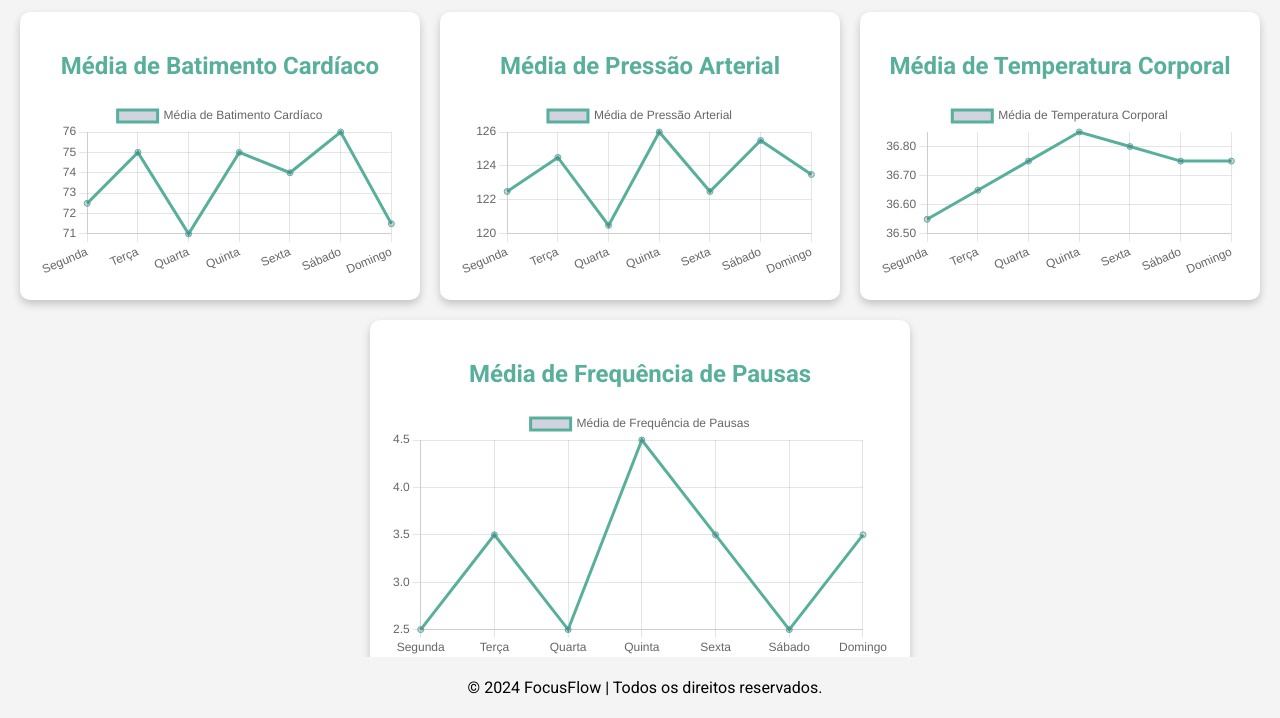
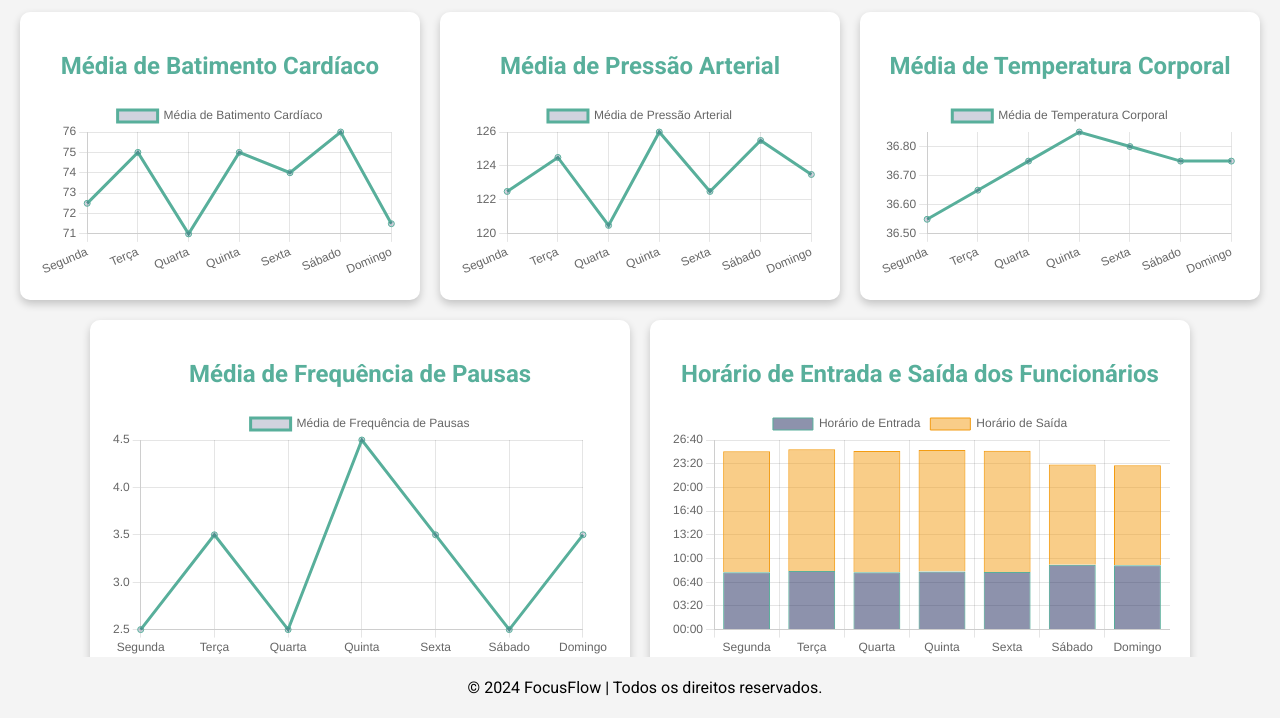
Before and after one commit to Ana4267/FocusFlow, a plain HTML site: page admin-dashboard.html in a window 1280 px wide. Shown: the part 82-800 px from the top of the page. Drawn offline with nearby package versions, Linux system fonts and the light colour scheme.

Commit message:
21/08 2.0

```diff
--- a/admin-dashboard.html
+++ b/admin-dashboard.html
@@ -44,6 +44,10 @@
                     <h2>Média de Frequência de Pausas</h2>
                     <canvas id="breakFrequencyChart"></canvas>
                 </div>
+                <div class="chart-container">
+                    <h2>Horário de Entrada e Saída dos Funcionários</h2>
+                    <canvas id="attendanceChart"></canvas>
+                </div>
             </section>
             <section class="employee-list">
                 <h2>Lista de Funcionários</h2>
--- a/admin-dashboard.js
+++ b/admin-dashboard.js
@@ -3,25 +3,61 @@ const employeeData = {
         heartRate: [70, 72, 68, 74, 71, 73, 69],
         bloodPressure: [120, 122, 118, 124, 119, 121, 123],
         bodyTemperature: [36.5, 36.6, 36.7, 36.8, 36.6, 36.7, 36.8],
-        breakFrequency: [2, 3, 2, 4, 3, 2, 3]
+        breakFrequency: [2, 3, 2, 4, 3, 2, 3],
+        attendance: [
+            { day: 'Segunda', entry: '08:00', exit: '17:00' },
+            { day: 'Terça', entry: '08:15', exit: '17:15' },
+            { day: 'Quarta', entry: '08:00', exit: '17:00' },
+            { day: 'Quinta', entry: '08:10', exit: '17:05' },
+            { day: 'Sexta', entry: '08:00', exit: '17:00' },
+            { day: 'Sábado', entry: '09:00', exit: '14:00' },
+            { day: 'Domingo', entry: '09:00', exit: '14:00' }
+        ]
     },
     'Isabella Catarina Almeida de Oliveira': {
         heartRate: [75, 78, 74, 76, 77, 79, 74],
         bloodPressure: [125, 127, 123, 128, 126, 130, 124],
         bodyTemperature: [36.6, 36.7, 36.8, 36.9, 37.0, 36.8, 36.7],
-        breakFrequency: [3, 4, 3, 5, 4, 3, 4]
+        breakFrequency: [3, 4, 3, 5, 4, 3, 4],
+        attendance: [
+            { day: 'Segunda', entry: '08:05', exit: '17:05' },
+            { day: 'Terça', entry: '08:20', exit: '17:10' },
+            { day: 'Quarta', entry: '08:05', exit: '17:05' },
+            { day: 'Quinta', entry: '08:15', exit: '17:00' },
+            { day: 'Sexta', entry: '08:10', exit: '17:10' },
+            { day: 'Sábado', entry: '09:15', exit: '14:15' },
+            { day: 'Domingo', entry: '09:10', exit: '14:10' }
+        ]
     },
     'Clarissa Maria dos Santos Carvalho': {
         heartRate: [70, 72, 68, 74, 71, 73, 69],
         bloodPressure: [120, 122, 118, 124, 119, 121, 123],
         bodyTemperature: [36.5, 36.6, 36.7, 36.8, 36.6, 36.7, 36.8],
-        breakFrequency: [2, 3, 2, 4, 3, 2, 3]
+        breakFrequency: [2, 3, 2, 4, 3, 2, 3],
+        attendance: [
+            { day: 'Segunda', entry: '08:00', exit: '17:00' },
+            { day: 'Terça', entry: '08:00', exit: '17:00' },
+            { day: 'Quarta', entry: '08:00', exit: '17:00' },
+            { day: 'Quinta', entry: '08:00', exit: '17:00' },
+            { day: 'Sexta', entry: '08:00', exit: '17:00' },
+            { day: 'Sábado', entry: '09:00', exit: '14:00' },
+            { day: 'Domingo', entry: '09:00', exit: '14:00' }
+        ]
     },
     'Eduardo Augusto Almeida Pereira': {
         heartRate: [75, 78, 74, 76, 77, 79, 74],
         bloodPressure: [125, 127, 123, 128, 126, 130, 124],
         bodyTemperature: [36.6, 36.7, 36.8, 36.9, 37.0, 36.8, 36.7],
-        breakFrequency: [3, 4, 3, 5, 4, 3, 4]
+        breakFrequency: [3, 4, 3, 5, 4, 3, 4],
+        attendance: [
+            { day: 'Segunda', entry: '08:10', exit: '17:00' },
+            { day: 'Terça', entry: '08:20', exit: '17:05' },
+            { day: 'Quarta', entry: '08:15', exit: '17:00' },
+            { day: 'Quinta', entry: '08:20', exit: '17:10' },
+            { day: 'Sexta', entry: '08:15', exit: '17:00' },
+            { day: 'Sábado', entry: '09:10', exit: '14:10' },
+            { day: 'Domingo', entry: '09:05', exit: '14:00' }
+        ]
     }
 };
 
@@ -60,13 +96,52 @@ function populateEmployeeList() {
     }
 }
 
+function getAttendanceData(data) {
+    const days = ['Segunda', 'Terça', 'Quarta', 'Quinta', 'Sexta', 'Sábado', 'Domingo'];
+    const entries = [];
+    const exits = [];
+
+    for (let i = 0; i < days.length; i++) {
+        let entrySum = 0;
+        let exitSum = 0;
+        let count = 0;
+
+        for (const employee in data) {
+            const attendance = data[employee].attendance.find(a => a.day === days[i]);
+            if (attendance) {
+                entrySum += parseTime(attendance.entry);
+                exitSum += parseTime(attendance.exit);
+                count++;
+            }
+        }
+
+        entries.push(count ? entrySum / count : 0);
+        exits.push(count ? exitSum / count : 0);
+    }
+
+    return { days, entries, exits };
+}
+
+function parseTime(timeStr) {
+    const [hours, minutes] = timeStr.split(':').map(Number);
+    return hours * 60 + minutes; // Convert to minutes
+}
+
+function formatTime(minutes) {
+    const hours = Math.floor(minutes / 60);
+    const mins = minutes % 60;
+    return `${String(hours).padStart(2, '0')}:${String(mins).padStart(2, '0')}`;
+}
+
 function initializeCharts() {
     const averages = calculateAverages(employeeData);
+    const attendanceData = getAttendanceData(employeeData);
 
     const ctxHeartRate = document.getElementById('heartRateChart').getContext('2d');
     const ctxBloodPressure = document.getElementById('bloodPressureChart').getContext('2d');
     const ctxBodyTemperature = document.getElementById('bodyTemperatureChart').getContext('2d');
     const ctxBreakFrequency = document.getElementById('breakFrequencyChart').getContext('2d');
+    const ctxAttendance = document.getElementById('attendanceChart').getContext('2d');
 
     new Chart(ctxHeartRate, {
         type: 'line',
@@ -123,6 +198,46 @@ function initializeCharts() {
             }]
         }
     });
+
+    new Chart(ctxAttendance, {
+        type: 'bar',
+        data: {
+            labels: attendanceData.days,
+            datasets: [
+                {
+                    label: 'Horário de Entrada',
+                    data: attendanceData.entries,
+                    borderColor: '#58af9b',
+                    backgroundColor: 'rgba(29, 38, 91, 0.5)',
+                    borderWidth: 1,
+                    stack: true
+                },
+                {
+                    label: 'Horário de Saída',
+                    data: attendanceData.exits,
+                    borderColor: '#f39c12',
+                    backgroundColor: 'rgba(243, 156, 18, 0.5)',
+                    borderWidth: 1,
+                    stack: true
+                }
+            ]
+        },
+        options: {
+            scales: {
+                x: {
+                    stacked: true
+                },
+                y: {
+                    stacked: true,
+                    ticks: {
+                        callback: function(value) {
+                            return formatTime(value);
+                        }
+                    }
+                }
+            }
+        }
+    });
 }
 
 document.addEventListener('DOMContentLoaded', function() {
```
Also changed, not shown: index.css (+8 -1 lines), index.html (+4 -1 lines).
